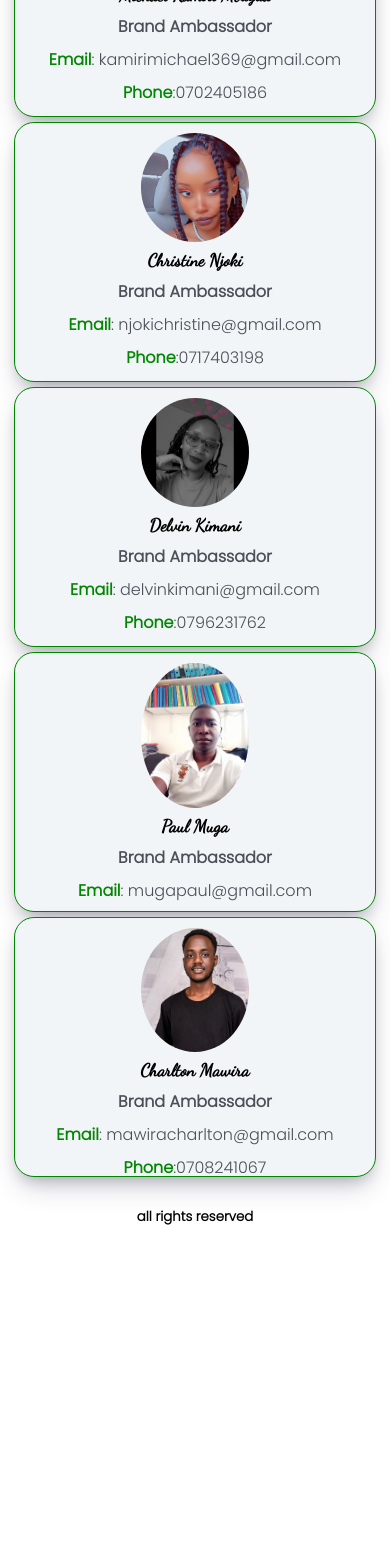
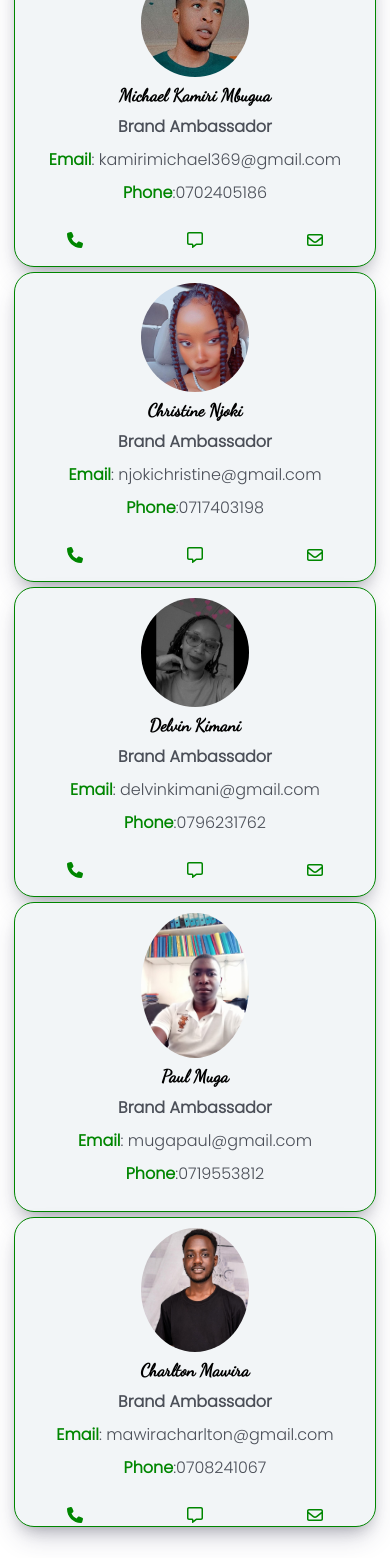
Before and after one commit to mike-mbugua/greenspoonBA, a React (Create React App) app in the folder greenspoon-ba/: page /team in a window 390 px wide. Shown: the part 960-2518 px from the top of the page. Before the commit the page ends 2187 px from the top, so only its background shows below. Built offline with nearby package versions, Linux system fonts and the light colour scheme.

Commit message:
add media query

```diff
--- a/greenspoon-ba/package.json
+++ b/greenspoon-ba/package.json
@@ -3,6 +3,10 @@
   "version": "0.1.0",
   "private": true,
   "dependencies": {
+    "@fortawesome/fontawesome-svg-core": "^6.4.0",
+    "@fortawesome/free-regular-svg-icons": "^6.4.0",
+    "@fortawesome/free-solid-svg-icons": "^6.4.0",
+    "@fortawesome/react-fontawesome": "^0.2.0",
     "@testing-library/jest-dom": "^5.16.5",
     "@testing-library/react": "^13.4.0",
     "@testing-library/user-event": "^13.5.0",
--- a/greenspoon-ba/src/components/Team/Team.css
+++ b/greenspoon-ba/src/components/Team/Team.css
@@ -24,7 +24,7 @@
   margin-top: 20px;
   display: flex;
   flex-direction: column;
-  height: 300px;
+  height: 350px;
   width: 300px;
   background-color: var(--ast-global-color-6);
   box-shadow: rgba(50, 50, 93, 0.25) 0px 13px 27px -5px, rgba(0, 0, 0, 0.3) 0px 8px 16px -8px;
@@ -32,6 +32,11 @@
   border: 1px solid var(--secondary-color);
   overflow: hidden;
   gap: 8px;
+}
+.comunicate{
+    display: flex;
+    justify-content: space-around;
+    margin-top: 15px;
 }
 
 .span-style {
@@ -79,7 +84,13 @@
     }
   .team__card {
     width: 98%;
-    height: 260px;
+    height: 310px;
+
+  }
+  .team__card .comunicate{
+
+    width: 100%;
+    margin-bottom: 10px;
 
   }
   .team__card img{
--- a/greenspoon-ba/src/components/Team/Team.jsx
+++ b/greenspoon-ba/src/components/Team/Team.jsx
@@ -7,6 +7,9 @@ import mary from './../../assets/images/Mary Greenspoon 20230708_083258.jpg'
 import daisy from './../../assets/images/daisy.jpg'
 import charlton from './../../assets/images/charlton.jpg'
 import paul from './../../assets/images/paul.jpg'
+import { FontAwesomeIcon } from '@fortawesome/react-fontawesome'
+import { faMailReply, faPhone } from '@fortawesome/free-solid-svg-icons'
+import { faEnvelope, faMessage } from '@fortawesome/free-regular-svg-icons'
 function Team({name,image,email,phone,}) {
 
   return (
@@ -17,6 +20,8 @@ function Team({name,image,email,phone,}) {
           <img src={daisy} alt="" />
           <h2>Daisy</h2>
           <h4>Growth Manager</h4>
+
+
 
         </div>
         <div className="team__card team__lead">
@@ -30,7 +35,12 @@ function Team({name,image,email,phone,}) {
           <h2>Michael Kamiri Mbugua</h2>
           <h4>Brand Ambassador</h4>
           <p><span className="span-style">Email</span>: kamirimichael369@gmail.com</p>
-          <p><span className="span-style">Phone</span><a href='tel:0702405186'>:0702405186</a> </p>
+          <p><span className="span-style">Phone</span><a href='sms:0702405186'>:0702405186</a> </p>
+          <div className="comunicate">
+          <a href="tel:0702405186"><FontAwesomeIcon icon={faPhone} color='#008600'/></a>
+          <a href="sms:0702405186"><FontAwesomeIcon icon={faMessage} color='#008600'/></a>
+          <a href="mailto:kamirimichael369@gmail.com"><FontAwesomeIcon icon={faEnvelope} color='#008600'/></a>
+          </div>
         </div>
 
 
@@ -41,6 +51,11 @@ function Team({name,image,email,phone,}) {
           <h4>Brand Ambassador</h4>
           <p><span className="span-style">Email</span>: njokichristine@gmail.com</p>
           <p><span className="span-style">Phone</span>:0717403198</p>
+          <div className="comunicate">
+          <a href="tel:0717403198"><FontAwesomeIcon icon={faPhone} color='#008600'/></a>
+          <a href="sms:0717403198"><FontAwesomeIcon icon={faMessage} color='#008600'/></a>
+          <a href="mailto:njokichristine@gmail.com"><FontAwesomeIcon icon={faEnvelope} color='#008600'/></a>
+          </div>
         </div>
 
         <div className="team__card">
@@ -49,6 +64,11 @@ function Team({name,image,email,phone,}) {
           <h4>Brand Ambassador</h4>
           <p><span className="span-style">Email</span>: delvinkimani@gmail.com</p>
           <p><span className="span-style">Phone</span>:0796231762</p>
+          <div className="comunicate">
+          <a href="tel:0796231762"><FontAwesomeIcon icon={faPhone} color='#008600'/></a>
+          <a href="sms:0796231762"><FontAwesomeIcon icon={faMessage} color='#008600'/></a>
+          <a href="mailto:delvinkimani@gmail.com"><FontAwesomeIcon icon={faEnvelope} color='#008600'/></a>
+          </div>
         </div>
 
         <div className="team__card">
@@ -57,6 +77,11 @@ function Team({name,image,email,phone,}) {
           <h4>Brand Ambassador</h4>
           <p><span className="span-style">Email</span>: mugapaul@gmail.com</p>
           <p><span className="span-style">Phone</span>:0719553812</p>
+          <div className="comunicate">
+          <a href="tel:0719553812"><FontAwesomeIcon icon={faPhone} color='#008600'/></a>
+          <a href="sms:0719553812"><FontAwesomeIcon icon={faMessage} color='#008600'/></a>
+          <a href="mailto:mugapaul@gmail.com"><FontAwesomeIcon icon={faEnvelope} color='#008600'/></a>
+          </div>
 
         </div>
 
@@ -66,6 +91,11 @@ function Team({name,image,email,phone,}) {
           <h4>Brand Ambassador</h4>
           <p><span className="span-style">Email</span>: mawiracharlton@gmail.com</p>
           <p><span className="span-style">Phone</span>:0708241067</p>
+          <div className="comunicate">
+          <a href="tel:0708241067"><FontAwesomeIcon icon={faPhone} color='#008600'/></a>
+          <a href="sms:0708241067"><FontAwesomeIcon icon={faMessage} color='#008600'/></a>
+          <a href="mailto:mawiracharlton@gmail.com"><FontAwesomeIcon icon={faEnvelope} color='#008600'/></a>
+          </div>
         </div>
 
     </div>
```
Also changed, not shown: 1 other file (tests, documents, lock files or other folders).
